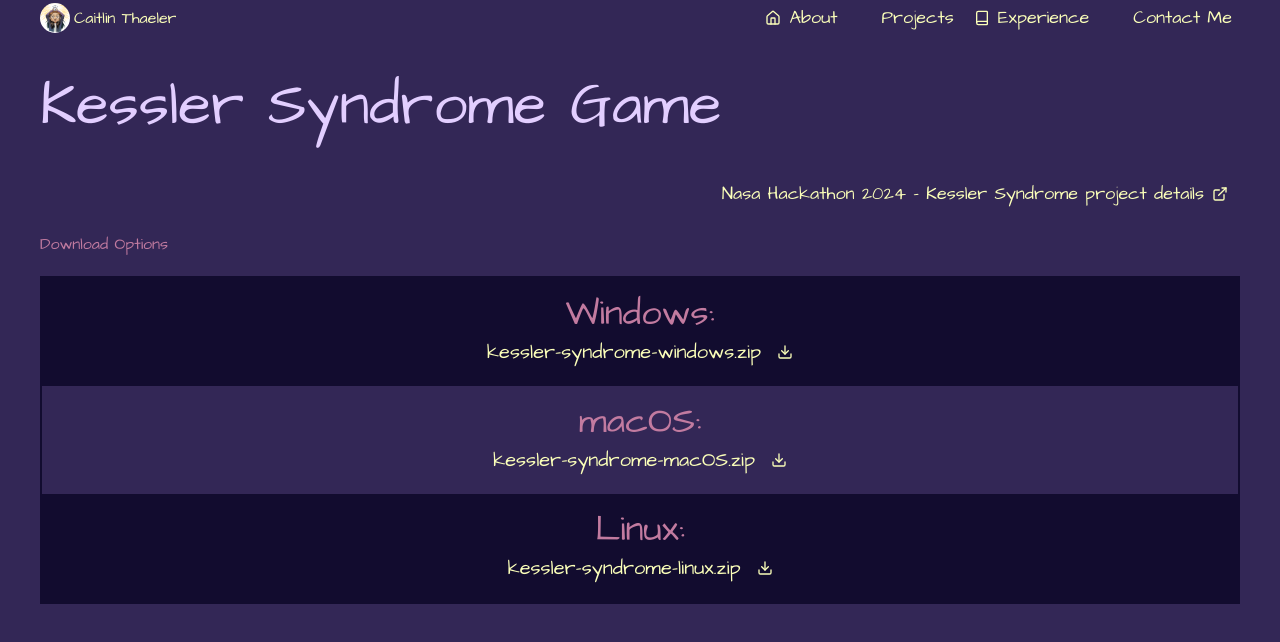
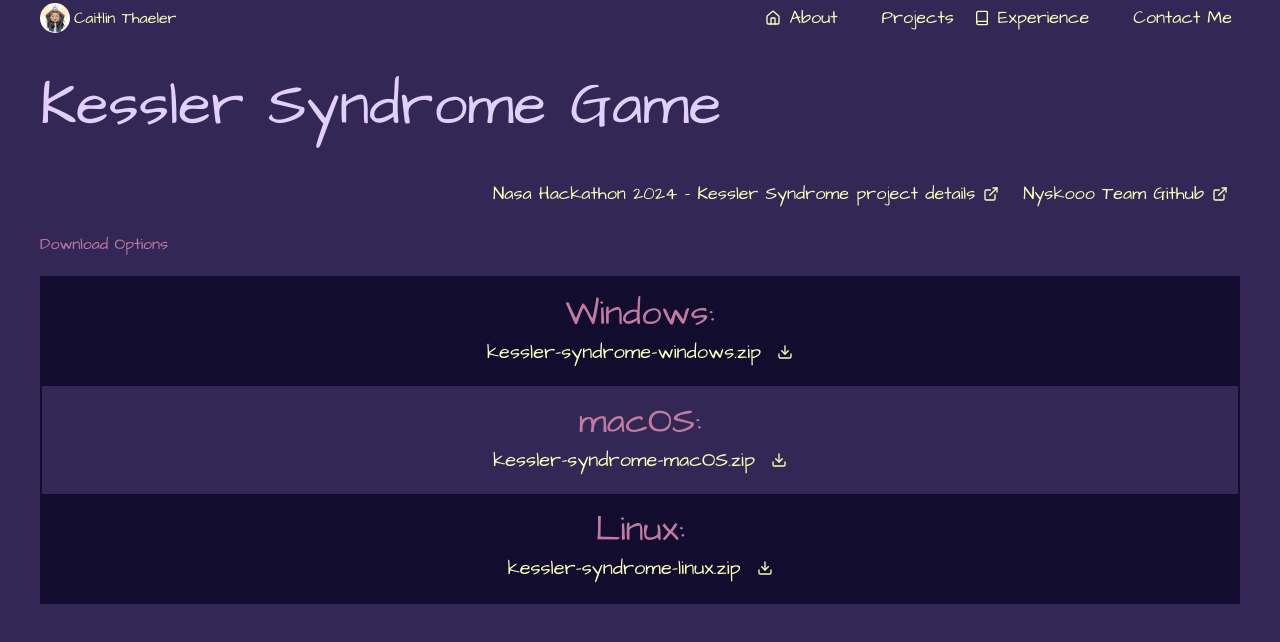
Before and after one commit to caitlinthaeler/personal-website-2, a Next.js app in the folder project/: page /kesslerSyndrome in a window 1280 px wide. Shown: the top 642 px of the page. Built offline with nearby package versions, Linux system fonts and the light colour scheme; some icons are missing.

Commit message:
added kessler github

```diff
--- a/project/src/app/kesslerSyndrome/page.tsx
+++ b/project/src/app/kesslerSyndrome/page.tsx
@@ -24,6 +24,14 @@ export default function KesslerSyndrome() {
                     className="inline-flex items-center gap-2 break-all flex-wrap"
                 >
                    <span>Nasa Hackathon 2024 - Kessler Syndrome project details</span>
+                    <ExternalLink />
+                </NavLink>
+                <NavLink
+                    href="https://github.com/caitlinthaeler/nyskooo"
+                    openInNewTab
+                    className="inline-flex items-center gap-2 break-all flex-wrap"
+                >
+                   <span>Nyskooo Team Github</span>
                     <ExternalLink />
                 </NavLink>
             </div>
```
